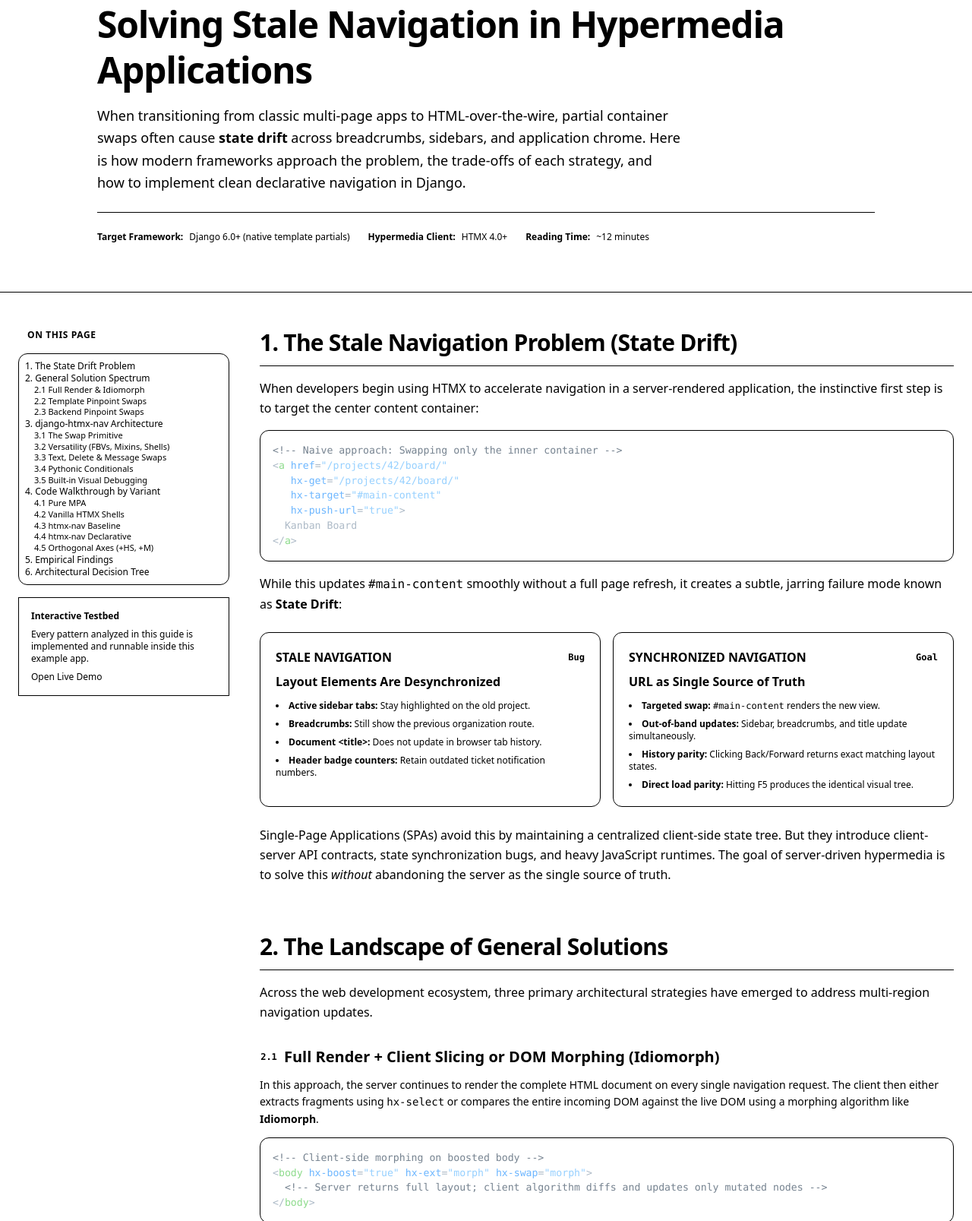
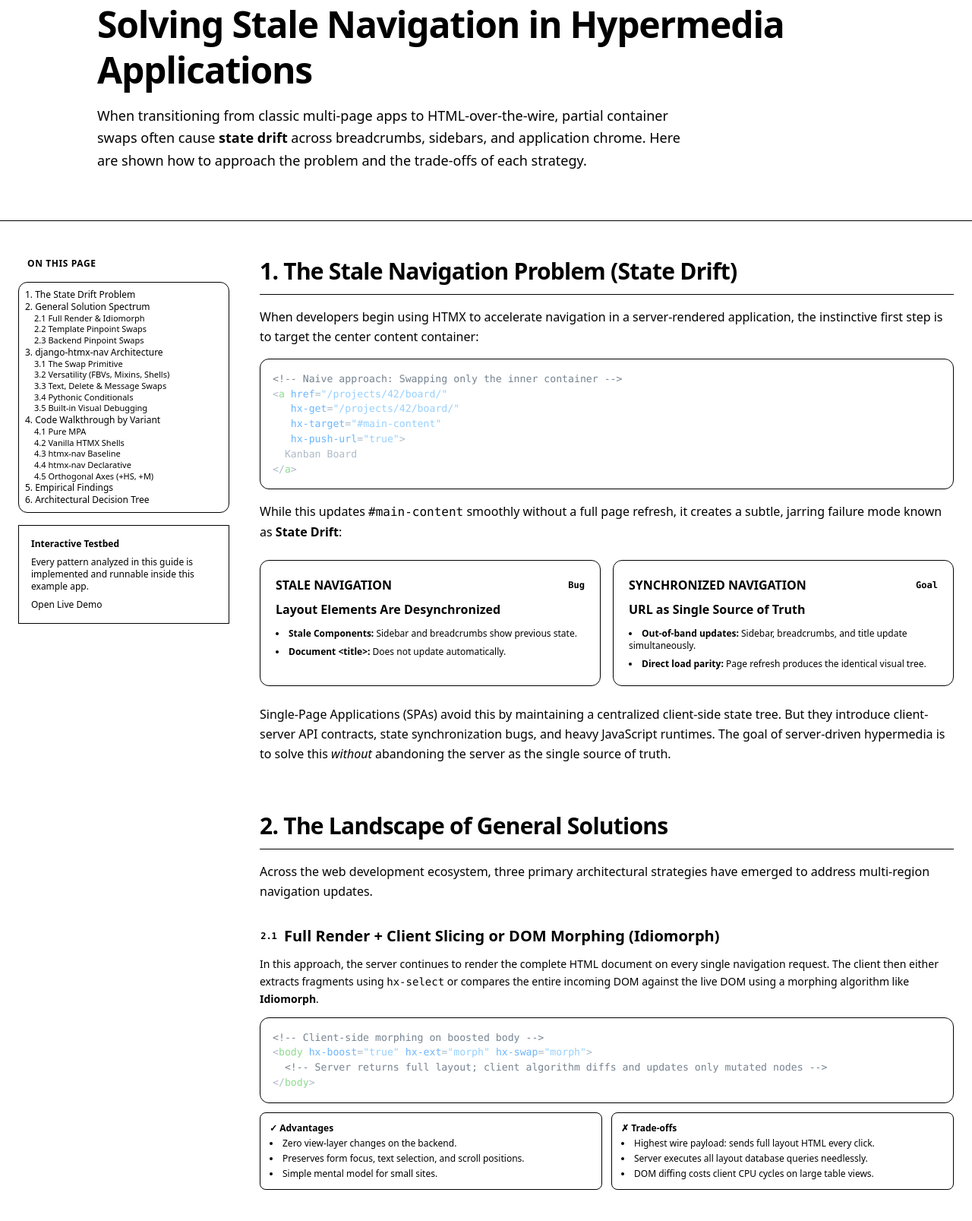
Before and after one commit to lucas-rollin/django-htmx-nav, a Django app: template example/frontpage/templates/frontpage/guide.html in a window 1280 px wide. Shown: the part 299-1906 px from the top of the page at 76% size. Run offline with Django 5.2, Linux system fonts and the light colour scheme; the template is opened without the code that fills it, so the values that code supplies are empty; parts of the project's set-up code (start-up, migrations or seed data) failed here and were passed over; some libraries are stand-ins or nearby versions.

Commit message:
improve frontpage content

```diff
--- a/example/frontpage/templates/frontpage/base.html
+++ b/example/frontpage/templates/frontpage/base.html
@@ -36,8 +36,9 @@
           type="text/css">
     <script src="https://cdn.jsdelivr.net/npm/@tailwindcss/browser@4"></script>
     <script defer src="{% static 'core/js/theme.js' %}"></script>
-    <script defer src="https://cdn.jsdelivr.net/npm/alpinejs@3.x.x/dist/cdn.min.js"></script>
     {% block head_extra %}{% endblock %}
+    <script defer
+            src="https://cdn.jsdelivr.net/npm/alpinejs@3.x.x/dist/cdn.min.js"></script>
   </head>
   <body class="{% block body_class %}min-h-screen bg-base-100 text-base-content flex flex-col justify-between selection:bg-primary selection:text-primary-content{% endblock %}"
         {% block body_attrs %}
@@ -54,14 +55,14 @@
                 hn
               </span>
               {% block navbar_title %}
-                <span class="text-nowrap">django-htmx-nav</span>
+                <span class="text-nowrap hidden min-[290px]:inline-block"><span class="hidden min-[360px]:inline-block">django-</span>htmx-nav</span>
               {% endblock %}
             </a>
             {% block navbar_badge %}
               <span class="badge badge-sm badge-outline font-mono hidden sm:inline-flex">v0.3.1</span>
             {% endblock %}
           </div>
-          <div class="navbar-center hidden md:flex gap-1">
+          <div class="navbar-center hidden lg:flex gap-1">
             {% block navbar_links %}
               <a href="{% url 'landing' %}"
                  class="btn btn-ghost btn-sm font-semibold {% if request.path == '/' %}text-primary menu-active{% endif %}">Overview</a>
--- a/example/frontpage/templates/frontpage/guide.html
+++ b/example/frontpage/templates/frontpage/guide.html
@@ -31,22 +31,8 @@
         Solving Stale Navigation in Hypermedia Applications
       </h1>
       <p class="text-base sm:text-lg text-base-content/80 mt-4 max-w-3xl leading-relaxed">
-        When transitioning from classic multi-page apps to HTML-over-the-wire, partial container swaps often cause <strong>state drift</strong> across breadcrumbs, sidebars, and application chrome. Here is how modern frameworks approach the problem, the trade-offs of each strategy, and how to implement clean declarative navigation in Django.
+        When transitioning from classic multi-page apps to HTML-over-the-wire, partial container swaps often cause <strong>state drift</strong> across breadcrumbs, sidebars, and application chrome. Here are shown how to approach the problem and the trade-offs of each strategy.
       </p>
-      <div class="flex flex-wrap items-center gap-6 mt-6 pt-6 border-t border-base-200 text-xs text-base-content/70">
-        <div class="flex items-center gap-2">
-          <span class="font-semibold text-base-content">Target Framework:</span>
-          <span>Django 6.0+ (native template partials)</span>
-        </div>
-        <div class="flex items-center gap-2">
-          <span class="font-semibold text-base-content">Hypermedia Client:</span>
-          <span>HTMX 4.0+</span>
-        </div>
-        <div class="flex items-center gap-2">
-          <span class="font-semibold text-base-content">Reading Time:</span>
-          <span>~12 minutes</span>
-        </div>
-      </div>
     </div>
   </section>
   <!-- Layout Grid: Content + Sticky Sidebar -->
@@ -145,10 +131,8 @@
             </div>
             <h4 class="font-bold text-base mt-2 text-base-content">Layout Elements Are Desynchronized</h4>
             <ul class="text-xs text-base-content/75 space-y-2 mt-3 list-disc list-inside">
-              <li><strong>Active sidebar tabs:</strong> Stay highlighted on the old project.</li>
-              <li><strong>Breadcrumbs:</strong> Still show the previous organization route.</li>
-              <li><strong>Document &lt;title&gt;:</strong> Does not update in browser tab history.</li>
-              <li><strong>Header badge counters:</strong> Retain outdated ticket notification numbers.</li>
+              <li><strong>Stale Components:</strong> Sidebar and breadcrumbs show previous state.</li>
+              <li><strong>Document &lt;title&gt;:</strong> Does not update automatically.</li>
             </ul>
           </div>
           <div class="card bg-success/5 border border-success/20 p-5 rounded-xl">
@@ -158,10 +142,8 @@
             </div>
             <h4 class="font-bold text-base mt-2 text-base-content">URL as Single Source of Truth</h4>
             <ul class="text-xs text-base-content/75 space-y-2 mt-3 list-disc list-inside">
-              <li><strong>Targeted swap:</strong> <code>#main-content</code> renders the new view.</li>
               <li><strong>Out-of-band updates:</strong> Sidebar, breadcrumbs, and title update simultaneously.</li>
-              <li><strong>History parity:</strong> Clicking Back/Forward returns exact matching layout states.</li>
-              <li><strong>Direct load parity:</strong> Hitting F5 produces the identical visual tree.</li>
+              <li><strong>Direct load parity:</strong> Page refresh produces the identical visual tree.</li>
             </ul>
           </div>
         </div>
@@ -204,7 +186,7 @@
             <div class="p-3 bg-base-200/50 rounded-lg border border-base-300">
               <div class="font-bold text-error">✗ Trade-offs</div>
               <ul class="mt-1 space-y-1 text-base-content/75 list-disc list-inside">
-                <li>Highest wire payload: sends full layout HTML every click (~32% larger).</li>
+                <li>Highest wire payload: sends full layout HTML every click.</li>
                 <li>Server executes all layout database queries needlessly.</li>
                 <li>DOM diffing costs client CPU cycles on large table views.</li>
               </ul>
@@ -237,7 +219,7 @@
             <div class="p-3 bg-base-200/50 rounded-lg border border-base-300">
               <div class="font-bold text-success">✓ Advantages</div>
               <ul class="mt-1 space-y-1 text-base-content/75 list-disc list-inside">
-                <li>Substantial payload reduction (~30–40% smaller payload).</li>
+                <li>Reduced payload size.</li>
                 <li>Targeted DOM replacements require no heavy morphing library.</li>
               </ul>
             </div>
@@ -300,13 +282,12 @@ def project_board(request, project_id):
             3. The django-htmx-nav Architecture: Centralizing on <code class="text-primary font-mono">Swap</code>
           </h2>
           <p class="text-base text-base-content/85 leading-relaxed mt-4">
-            Rather than introducing heavy runtime abstractions or proprietary template tag dialects, <strong>django-htmx-nav</strong> centralizes hypermedia navigation around a single, cohesive primitive: the <code class="font-mono font-bold text-primary">Swap</code> class.
+            Rather than introducing heavy runtime abstractions or proprietary template tag dialects, <strong>django-htmx-nav</strong> centralizes hypermedia navigation around a single primitive: the <code class="font-mono font-bold text-primary">Swap</code> class.
           </p>
           <p class="text-sm text-base-content/75 leading-relaxed mt-2">
             In server-driven hypermedia, an out-of-band fragment is fundamentally a data structure: <em>what</em> to render, <em>where</em> to send it, <em>how</em> to deliver it, and <em>when</em> it should apply. By encapsulating that fragment in a frozen Python dataclass, <code>django-htmx-nav</code> decouples navigation synchronization from both template markup and view routing.
           </p>
         </div>
-
         <!-- 3.1 The Swap Primitive & Auto-Wrapping -->
         <div id="swap-auto-wrap" class="space-y-4 scroll-mt-24">
           <h3 class="text-xl font-bold flex items-center gap-2">
@@ -314,12 +295,11 @@ def project_board(request, project_id):
             The <code class="text-primary">Swap</code> Primitive &amp; Zero-Boilerplate Auto-Wrapping
           </h3>
           <p class="text-sm text-base-content/80 leading-relaxed">
-            In vanilla HTMX, pinpoint out-of-band updates force developers into a painful dilemma: either duplicate templates into dedicated "OOB" variants, or pollute reusable component partials with outer <code>&lt;div id="sidebar" hx-swap-oob="innerHTML"&gt;</code> wrappers. The moment a partial contains <code>hx-swap-oob</code>, it can no longer be rendered normally in a standard full-page template without breaking document semantics.
+            In vanilla HTMX, pinpoint out-of-band updates force developers into a painful dilemma: either duplicate templates into dedicated "OOB" variants, or pollute reusable component partials with outer <code>&lt;div id="sidebar" hx-swap-oob="innerHTML"&gt;</code> wrappers.
           </p>
           <p class="text-sm text-base-content/80 leading-relaxed">
             <code>Swap</code> solves this through <strong>automatic wrapping</strong>. You point <code>Swap</code> directly at your existing, standard component template. At render time, <code>Swap</code> automatically wraps the rendered markup in the appropriate HTMX wire envelope:
           </p>
-
           <div class="grid grid-cols-1 md:grid-cols-2 gap-4 not-prose my-4">
             <div class="bg-base-200/50 border border-base-300 rounded-xl p-4">
               <div class="text-xs font-bold uppercase tracking-wider text-base-content/60 mb-2 flex items-center justify-between">
@@ -335,7 +315,6 @@ def project_board(request, project_id):
   {% endfor %}
 &lt;/ul&gt;{% endverbatim %}</code></pre>
             </div>
-
             <div class="bg-base-200/50 border border-base-300 rounded-xl p-4">
               <div class="text-xs font-bold uppercase tracking-wider text-primary mb-2 flex items-center justify-between">
                 <span>Auto-Wrapped by Swap</span>
@@ -351,22 +330,21 @@ def project_board(request, project_id):
 &lt;/div&gt;</code></pre>
             </div>
           </div>
-
           <p class="text-xs text-base-content/70 leading-relaxed">
-            By default, <code>Swap</code> generates standard <code>hx-swap-oob</code> wrappers. For projects utilizing the HTMX multi-swap extension, setting <code>wrap="hx-partial"</code> produces <code>&lt;hx-partial hx-target="#sidebar" hx-swap="innerHTML"&gt;</code> instead, without altering a single template.
+            By default, <code>Swap</code> generates standard <code>hx-swap-oob</code> wrappers. For projects utilizing the HTMX v4, setting <code>wrap="hx-partial"</code> produces <code>&lt;hx-partial hx-target="#sidebar" hx-swap="innerHTML"&gt;</code> instead.
           </p>
         </div>
-
         <!-- 3.2 Python Versatility (FBVs, Mixins, Shells) -->
-        <div id="swap-orchestration" class="space-y-4 scroll-mt-24" x-data="{ pattern: 'fbv' }">
+        <div id="swap-orchestration"
+             class="space-y-4 scroll-mt-24"
+             x-data="{ pattern: 'fbv' }">
           <h3 class="text-xl font-bold flex items-center gap-2">
             <span class="w-6 h-6 rounded bg-primary/10 text-primary font-mono text-xs flex items-center justify-center font-bold">3.2</span>
             Python-First Versatility: Direct FBVs, Reusable Shells, and CBV Mixins
           </h3>
           <p class="text-sm text-base-content/80 leading-relaxed">
-            Because a <code>Swap</code> is a regular Python object, it can be passed, filtered, composed, and reused anywhere in your Django backend. Three integration levels cover most apps — pick the tab for the one that matches your situation.
+            Because a <code>Swap</code> is a regular Python object, it can be passed, filtered, composed, and reused anywhere in your Django backend. Three integration levels cover most apps, pick the tab for the one that matches your situation.
           </p>
-
           <div class="grid grid-cols-1 md:grid-cols-3 gap-2 not-prose my-4">
             <button type="button"
                     class="card border p-4 rounded-xl text-left transition-colors"
@@ -399,7 +377,6 @@ def project_board(request, project_id):
               </p>
             </button>
           </div>
-
           <div class="rounded-xl overflow-hidden border border-base-300 bg-neutral p-4 text-neutral-content not-prose my-4">
             <pre x-show="pattern === 'fbv'" x-cloak><code class="language-python"># Direct Function-Based View — ad-hoc swaps, no shared setup:
 from htmx_nav import Swap, render_nav
@@ -412,7 +389,6 @@ def quick_status(request, pk):
         {"item": item},
         swaps=[Swap("nav/_badge.html", {"item": item}, target_id="item-badge")],
     )</code></pre>
-
             <pre x-show="pattern === 'shell'" x-cloak><code class="language-python"># Reusable Shell Renderer — centralized across every FBV:
 from htmx_nav import Swap, make_shell_renderer
 
@@ -425,8 +401,7 @@ def project_detail(request, pk):
     project = get_object_or_404(Project, pk=pk)
     # Renders partial on HTMX, full page on MPA — sidebar & breadcrumbs always attached
     return render_shell(request, "projects/detail.html", {"project": project})</code></pre>
-
-            <pre x-show="pattern === 'cbv'" x-cloak><code class="language-python"># Class-Based Views via Mixin — built on the shell renderer above:
+            <pre x-show="pattern === 'cbv'" x-cloak><code class="language-python"># Class-Based Views via Mixin — optionally built on the shell renderer:
 from django.views.generic import DetailView
 from htmx_nav import Swap, make_shell_view_mixin
 
@@ -443,7 +418,6 @@ class ProjectDetailView(ProjectShellMixin, DetailView):
         ]</code></pre>
           </div>
         </div>
-
         <!-- 3.3 Text, Delete & Message Swaps -->
         <div id="swap-specialized" class="space-y-4 scroll-mt-24">
           <h3 class="text-xl font-bold flex items-center gap-2">
@@ -453,7 +427,6 @@ class ProjectDetailView(ProjectShellMixin, DetailView):
           <p class="text-sm text-base-content/80 leading-relaxed">
             Real-world applications do not only swap large HTML partials. They need to update counter badges, dismiss alert banners, delete table rows after an action, and sync flash messages. <code>Swap</code> provides specialized constructors designed for maximum performance and zero template overhead:
           </p>
-
           <div class="grid grid-cols-1 md:grid-cols-3 gap-4 not-prose my-4">
             <!-- Swap.text -->
             <div class="p-4 bg-base-200/50 rounded-xl border border-base-300">
@@ -468,7 +441,6 @@ class ProjectDetailView(ProjectShellMixin, DetailView):
                 Swap.text("unread-count", "7")
               </div>
             </div>
-
             <!-- Swap.delete -->
             <div class="p-4 bg-base-200/50 rounded-xl border border-base-300">
               <div class="flex items-center gap-2 font-mono text-xs font-bold text-secondary">
@@ -482,7 +454,6 @@ class ProjectDetailView(ProjectShellMixin, DetailView):
                 Swap.delete("flash-notification")
               </div>
             </div>
-
             <!-- has_messages -->
             <div class="p-4 bg-base-200/50 rounded-xl border border-base-300">
               <div class="flex items-center gap-2 font-mono text-xs font-bold text-accent">
@@ -497,7 +468,6 @@ class ProjectDetailView(ProjectShellMixin, DetailView):
               </div>
             </div>
           </div>
-
           <div class="rounded-xl overflow-hidden border border-base-300 bg-neutral p-4 text-neutral-content not-prose my-4">
             <pre><code class="language-python"># Handling deletion, counter updates, and notifications in one response:
 from django.contrib import messages
@@ -522,7 +492,6 @@ def delete_ticket(request, ticket_id):
     )</code></pre>
           </div>
         </div>
-
         <!-- 3.4 Pythonic Conditionals vs. Template Logic -->
         <div id="swap-conditionals" class="space-y-4 scroll-mt-24">
           <h3 class="text-xl font-bold flex items-center gap-2">
@@ -535,7 +504,6 @@ def delete_ticket(request, ticket_id):
           <p class="text-sm text-base-content/80 leading-relaxed">
             <code>Swap</code> moves this decision into pure Python via the <code class="font-mono text-primary font-bold">include_if</code> parameter. Conditionals are evaluated before template rendering, completely eliminating redundant render cycles:
           </p>
-
           <div class="rounded-xl overflow-hidden border border-base-300 bg-neutral p-4 text-neutral-content not-prose my-4">
             <pre><code class="language-python">from htmx_nav import Swap, targeting, not_targeting, has_messages
 
@@ -560,7 +528,6 @@ swaps = [
     ),
 ]</code></pre>
           </div>
-
           <div class="grid grid-cols-1 sm:grid-cols-2 gap-3 text-xs not-prose">
             <div class="p-3 bg-base-200/50 rounded-lg border border-base-300">
               <div class="font-bold text-success">✓ Why Pythonic Evaluation Wins</div>
@@ -580,7 +547,6 @@ swaps = [
             </div>
           </div>
         </div>
-
         <!-- 3.5 Built-in Visual Debugging -->
         <div id="swap-debugging" class="space-y-4 scroll-mt-24">
           <h3 class="text-xl font-bold flex items-center gap-2">
@@ -588,36 +554,29 @@ swaps = [
             Built-in Visual Swap Debugging
           </h3>
           <p class="text-sm text-base-content/80 leading-relaxed">
-            When building complex hypermedia interfaces with multiple simultaneous out-of-band updates (e.g., content + breadcrumbs + sidebar + notification badge), understanding which elements updated on each user click can become challenging.
+            When managing multiple simultaneous out-of-band updates, specially when pinpoint swap requires complex branching logic to decide which components to render, tracking what changes on each click can be difficult. <code>django-htmx-nav</code> features built-in visual swap debugging to give you instant feedback.
           </p>
-          <p class="text-sm text-base-content/80 leading-relaxed">
-            <code>django-htmx-nav</code> features built-in <strong>Visual Swap Debugging</strong>. Enabling a single configuration setting activates real-time visual feedback:
-          </p>
-
-          <div class="rounded-xl overflow-hidden border border-base-300 bg-neutral p-4 text-neutral-content not-prose my-4">
-            <pre><code class="language-python"># settings.py (development environment)
+          <div class="rounded-xl overflow-hidden border border-base-300 bg-neutral p-4 text-neutral-content not-prose my-2">
+            <pre><code class="language-python"># settings.py
 HTMX_NAV_DEBUG_SWAPS = True</code></pre>
           </div>
-
           <p class="text-sm text-base-content/80 leading-relaxed">
-            When enabled, every rendered <code>Swap</code> automatically injects a lightweight marker script inside its wire envelope. Whenever HTMX receives the response and swaps the fragment into the DOM, the target element momentarily flashes with an animated outline:
+            When enabled, swapped targets flash with a CSS pulse animation, giving you immediate confirmation that only the intended regions updated without needing the devtools network tab open.
           </p>
-
-          <div class="bg-base-200/50 border border-base-300 rounded-xl p-4 flex flex-col sm:flex-row items-center justify-between gap-4 not-prose">
-            <div class="space-y-1">
-              <div class="font-bold text-sm text-base-content">Zero Configuration Visual Indicators</div>
-              <p class="text-xs text-base-content/70">
-                Swapped targets flash with the <code>.hn-swap</code> CSS pulse animation. Repeated swaps re-trigger the CSS keyframe cleanly.
-              </p>
-            </div>
-            <div class="inline-flex items-center gap-2 px-3 py-1.5 rounded-lg bg-primary/20 border-2 border-primary text-primary font-mono text-xs font-bold animate-pulse">
-              <span>#target-id updated</span>
-            </div>
+          <div class="pt-2">
+            <a href="{% url 'htmx_nav_declarative:project_settings' '2204' '552855' %}?debug-swaps=1"
+               class="btn btn-primary btn-sm gap-2 no-underline">
+              <svg xmlns="http://www.w3.org/2000/svg"
+                   class="size-4"
+                   fill="none"
+                   viewBox="0 0 24 24"
+                   stroke="currentColor">
+                <path stroke-linecap="round" stroke-linejoin="round" stroke-width="2" d="M15 12a3 3 0 11-6 0 3 3 0 016 0z" />
+                <path stroke-linecap="round" stroke-linejoin="round" stroke-width="2" d="M2.458 12C3.732 7.943 7.523 5 12 5c4.478 0 8.268 2.943 9.542 7-1.274 4.057-5.064 7-9.542 7-4.477 0-8.268-2.943-9.542-7z" />
+              </svg>
+              See it in action in the live demo
+            </a>
           </div>
-
-          <p class="text-xs text-base-content/70 leading-relaxed">
-            Because the marker script is scoped per-swap, developers get instant visual confirmation that only the intended regions updated—without needing to keep the browser devtools network tab open.
-          </p>
         </div>
       </section>
       <!-- Section 4: Implementation Deep Dive -->
@@ -773,9 +732,10 @@ def build_shell_swaps(request: HttpRequest) -> list[Swap]:
 
 # The callable form: make_shell_renderer invokes this once per request
 # instead of reusing one fixed, request-independent list of Swaps.
-render_shell = make_shell_renderer(build_shell_swaps)
-
-# example/htmx_nav_demo/views_declarative.py
+render_shell = make_shell_renderer(build_shell_swaps)</code></pre>
+          </div>
+          <div class="rounded-xl overflow-hidden border border-base-300 bg-neutral p-4 text-neutral-content not-prose">
+            <pre><code class="language-python"># example/htmx_nav_demo/views_declarative.py
 def overview(request: HttpRequest) -> HttpResponse:
     # Views only fetch their own data; sidebar and crumbs are handled automatically:
     context = {
--- a/example/frontpage/views.py
+++ b/example/frontpage/views.py
@@ -26,7 +26,7 @@ def landing(request: HttpRequest) -> HttpResponse:
             {
                 "stat": "~32%",
                 "label": "Payload Reduction",
-                "desc": "Average wire size reduction compared to full-page MPA roundtrips.",
+                "desc": "Average wire size reduction compared to views unaware vanilla HTMX.",
             },
             {
                 "stat": "<0.5 ms",
```
Also changed, not shown: example/core/templates/core/base.html (+18 -1 lines), example/frontpage/templates/frontpage/landing.html (+11 -13 lines).
